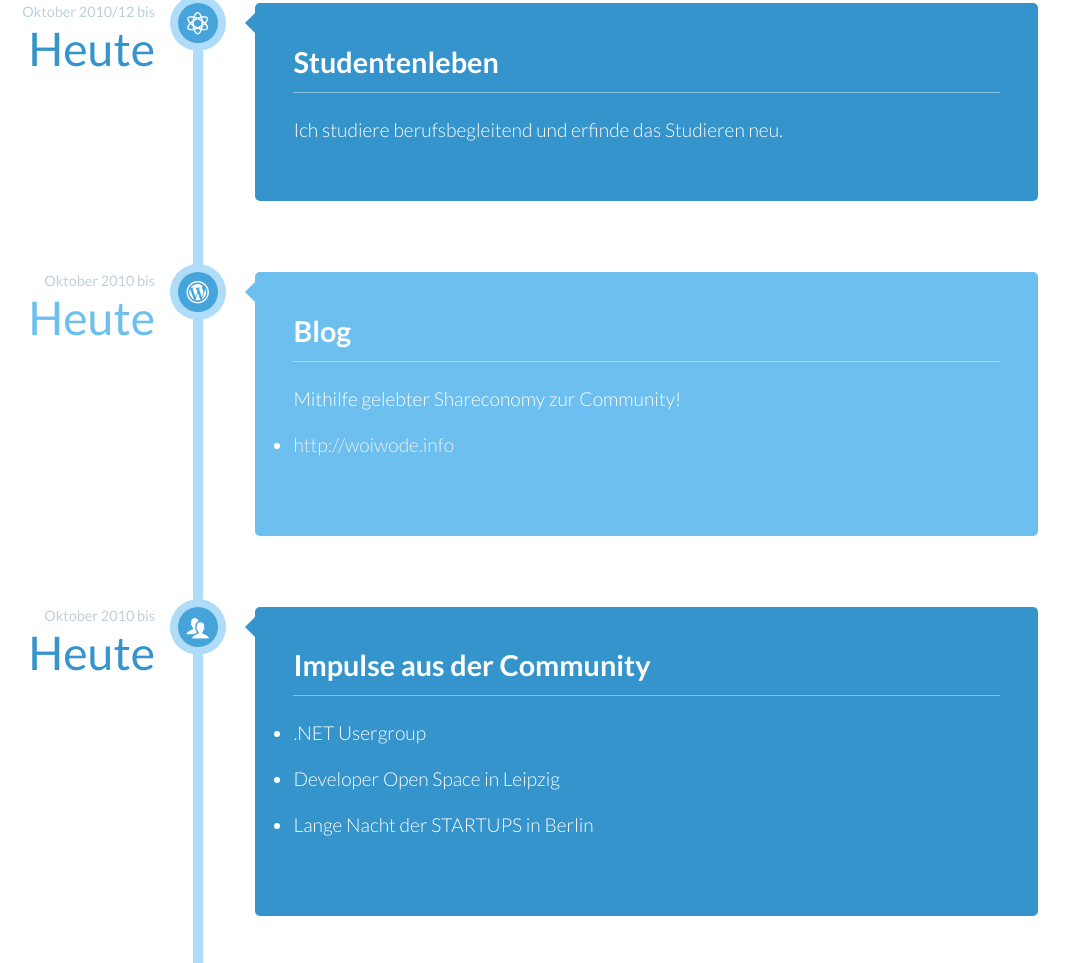
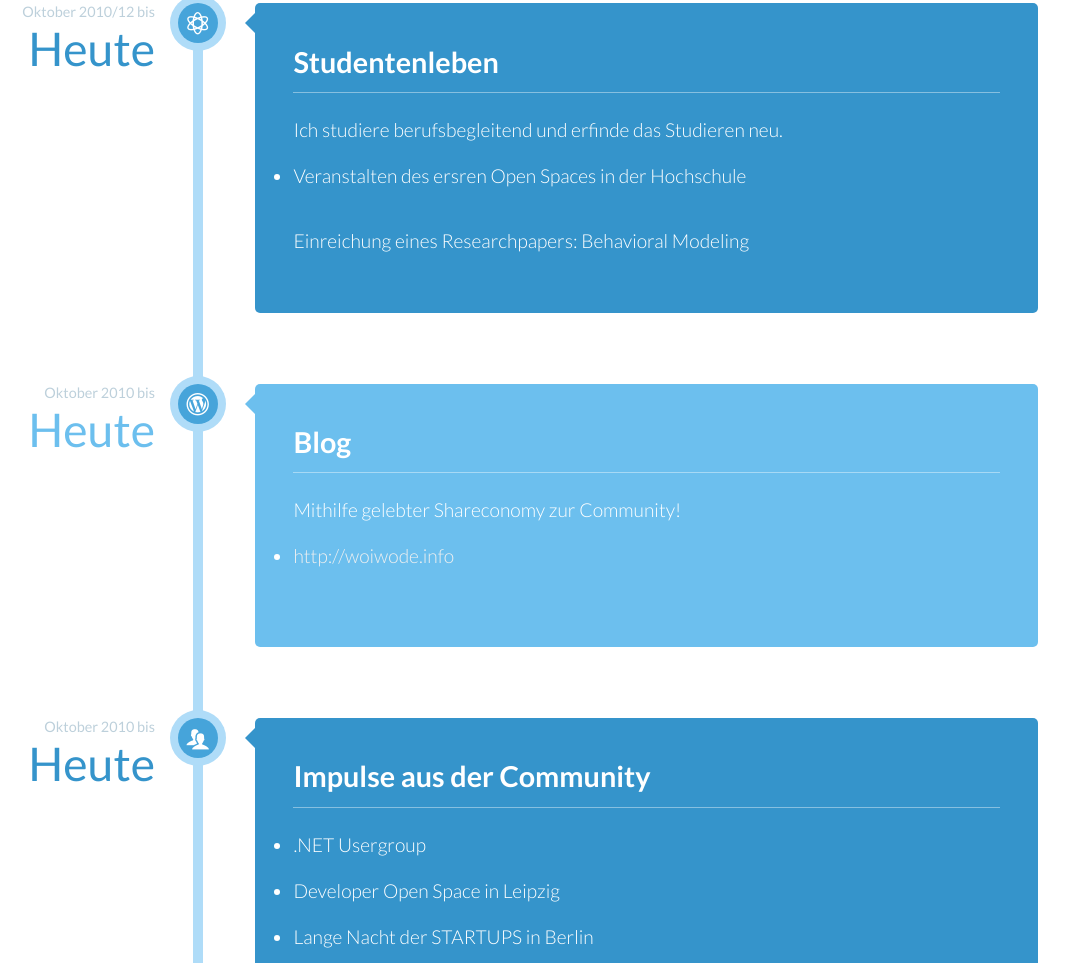
Before and after one commit to GregOnNet/Lebenslauf, a plain HTML site: page index.html in a window 1280 px wide. Shown: the part 740-1703 px from the top of the page, without its empty margins (124-1193 px from the left). Drawn offline with Linux system fonts and the light colour scheme.

Commit message:
Ergänzung zu Studentenleben hinzugefügt.

```diff
--- a/index.html
+++ b/index.html
@@ -51,7 +51,11 @@
 						<div class="cbp_tmicon cbp_tmicon-education"></div>
 						<div class="cbp_tmlabel">
 							<h2>Studentenleben</h2>
-							<p>Ich studiere berufsbegleitend und erfinde das Studieren neu.</p>
+							<p>Ich studiere berufsbegleitend und erfinde das Studieren neu.
+							<ul>
+								<li>Veranstalten des ersren Open Spaces in der Hochschule</li>
+							</ul></p>
+							<p>Einreichung eines Researchpapers: Behavioral Modeling</p>
 						</div>
 					</li>
 					<li>
```
